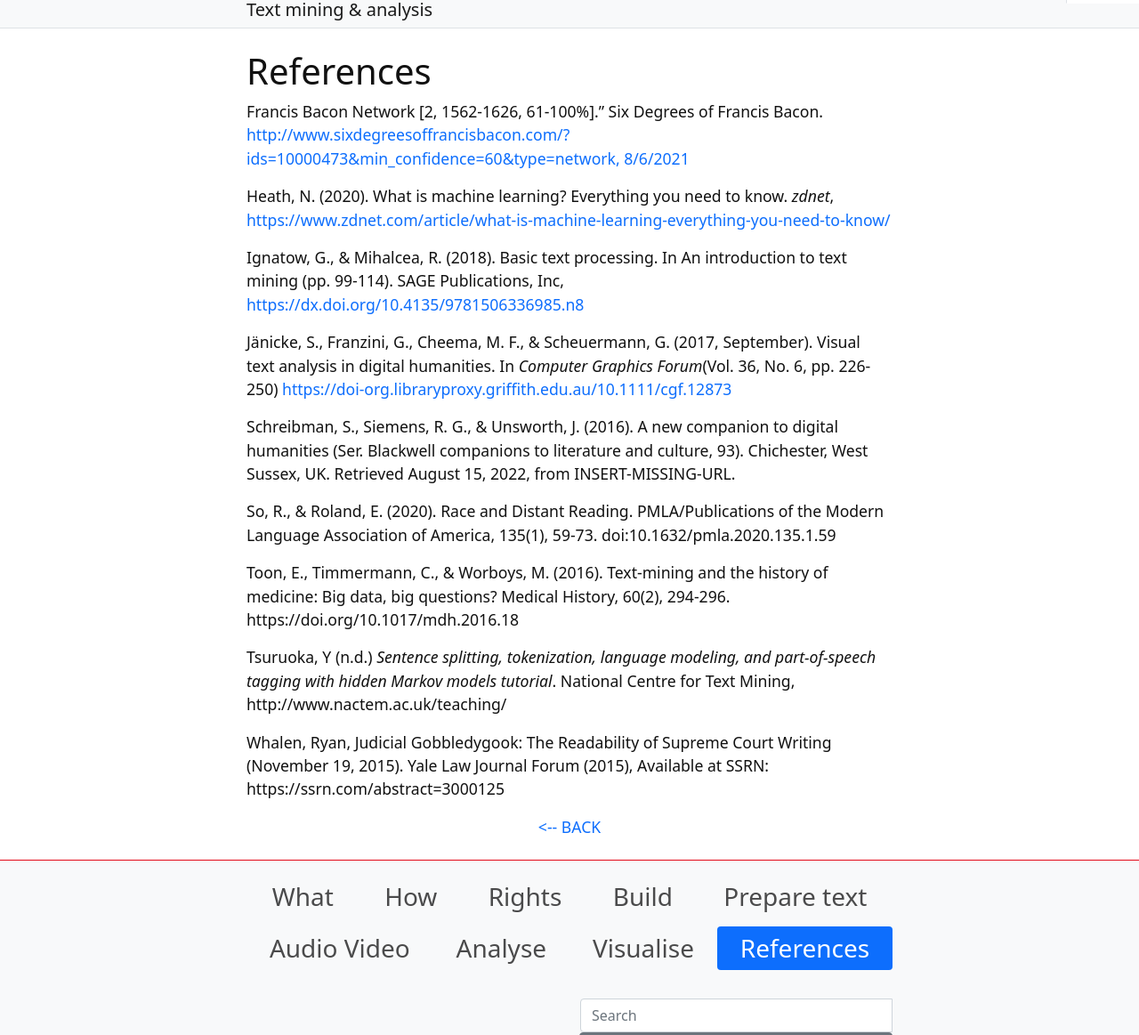
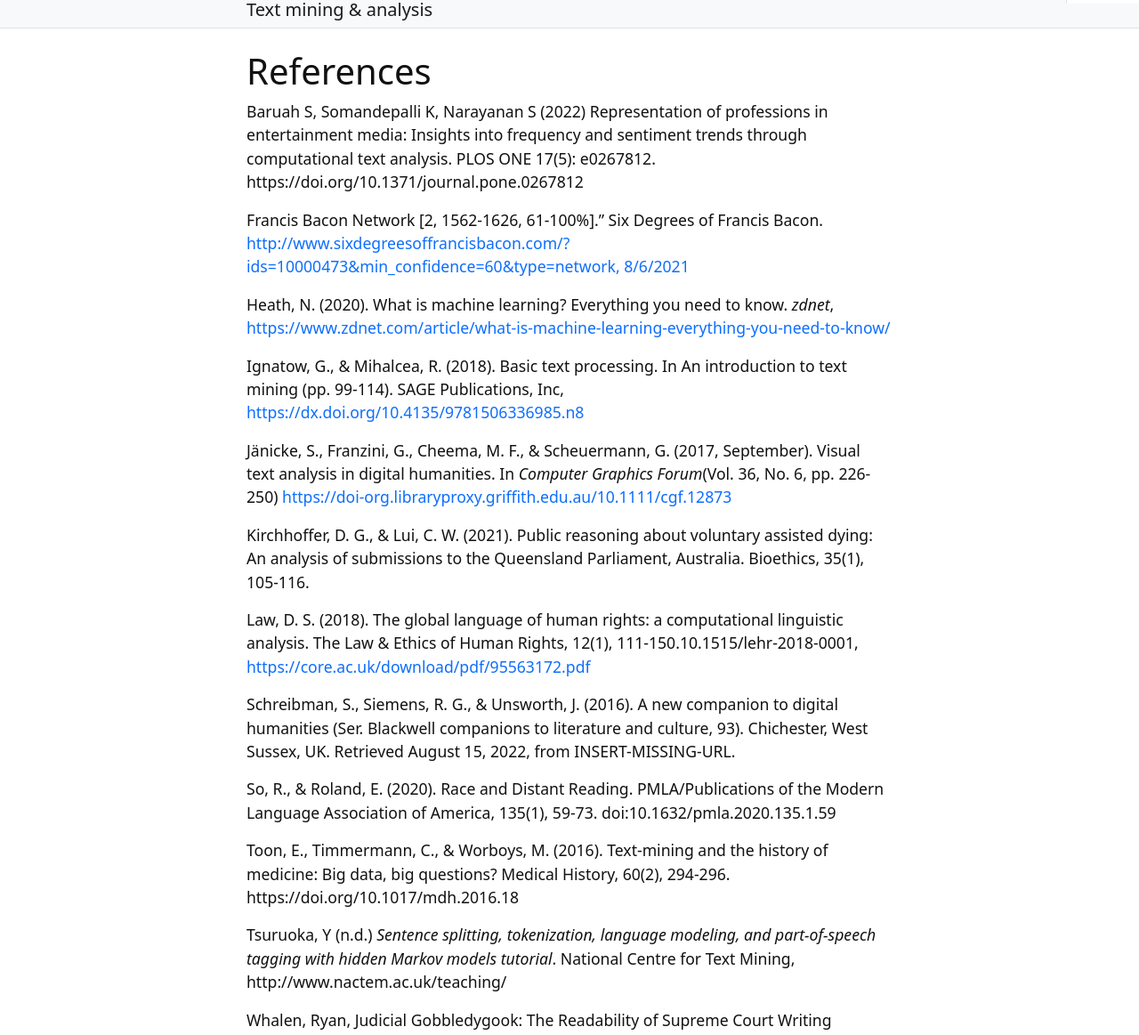
Before and after one commit to GULibrarySandbox/intro-text-mining-analysis-2022, a Jekyll site: the page built from content/9-references.md, in a window 1280 px wide and 1400 px high, cut to the strip 121-1284 px from the top of the window. Shown: the whole strip at 89% size. Built offline with Jekyll 4.4.1, drawn with Linux system fonts in a browser that asks for light colours.

Commit message:
Update 9-references.md

```diff
--- a/content/9-references.md
+++ b/content/9-references.md
@@ -3,6 +3,8 @@ title: References
 nav: true
 ---
 # References
+
+Baruah S, Somandepalli K, Narayanan S (2022) Representation of professions in entertainment media: Insights into frequency and sentiment trends through computational text analysis. PLOS ONE 17(5): e0267812. https://doi.org/10.1371/journal.pone.0267812
 
 Francis Bacon Network [2, 1562-1626, 61-100%]." Six Degrees of Francis Bacon. [http://www.sixdegreesoffrancisbacon.com/?ids=10000473&min_confidence=60&type=network, 8/6/2021](http://www.sixdegreesoffrancisbacon.com/?ids=10000473&min_confidence=60&type=network, 8/6/2021)
 
@@ -11,6 +13,10 @@ Heath, N. (2020). What is machine learning? Everything you need to know. *zdnet*
 Ignatow, G., & Mihalcea, R. (2018). Basic text processing. In An introduction to text mining (pp. 99-114). SAGE Publications, Inc, [https://dx.doi.org/10.4135/9781506336985.n8](https://dx.doi.org/10.4135/9781506336985.n8)
 
 Jänicke, S., Franzini, G., Cheema, M. F., & Scheuermann, G. (2017, September). Visual text analysis in digital humanities. In *Computer Graphics Forum*(Vol. 36, No. 6, pp. 226-250) [https://doi-org.libraryproxy.griffith.edu.au/10.1111/cgf.12873](https://doi-org.libraryproxy.griffith.edu.au/10.1111/cgf.12873)
+
+Kirchhoffer, D. G., & Lui, C. W. (2021). Public reasoning about voluntary assisted dying: An analysis of submissions to the Queensland Parliament, Australia. Bioethics, 35(1), 105-116.
+
+Law, D. S. (2018). The global language of human rights: a computational linguistic analysis. The Law & Ethics of Human Rights, 12(1), 111-150.10.1515/lehr-2018-0001, [https://core.ac.uk/download/pdf/95563172.pdf](https://core.ac.uk/download/pdf/95563172.pdf)
 
 Schreibman, S., Siemens, R. G., & Unsworth, J. (2016). A new companion to digital humanities (Ser. Blackwell companions to literature and culture, 93). Chichester, West Sussex, UK. Retrieved August 15, 2022, from INSERT-MISSING-URL.
 
```
